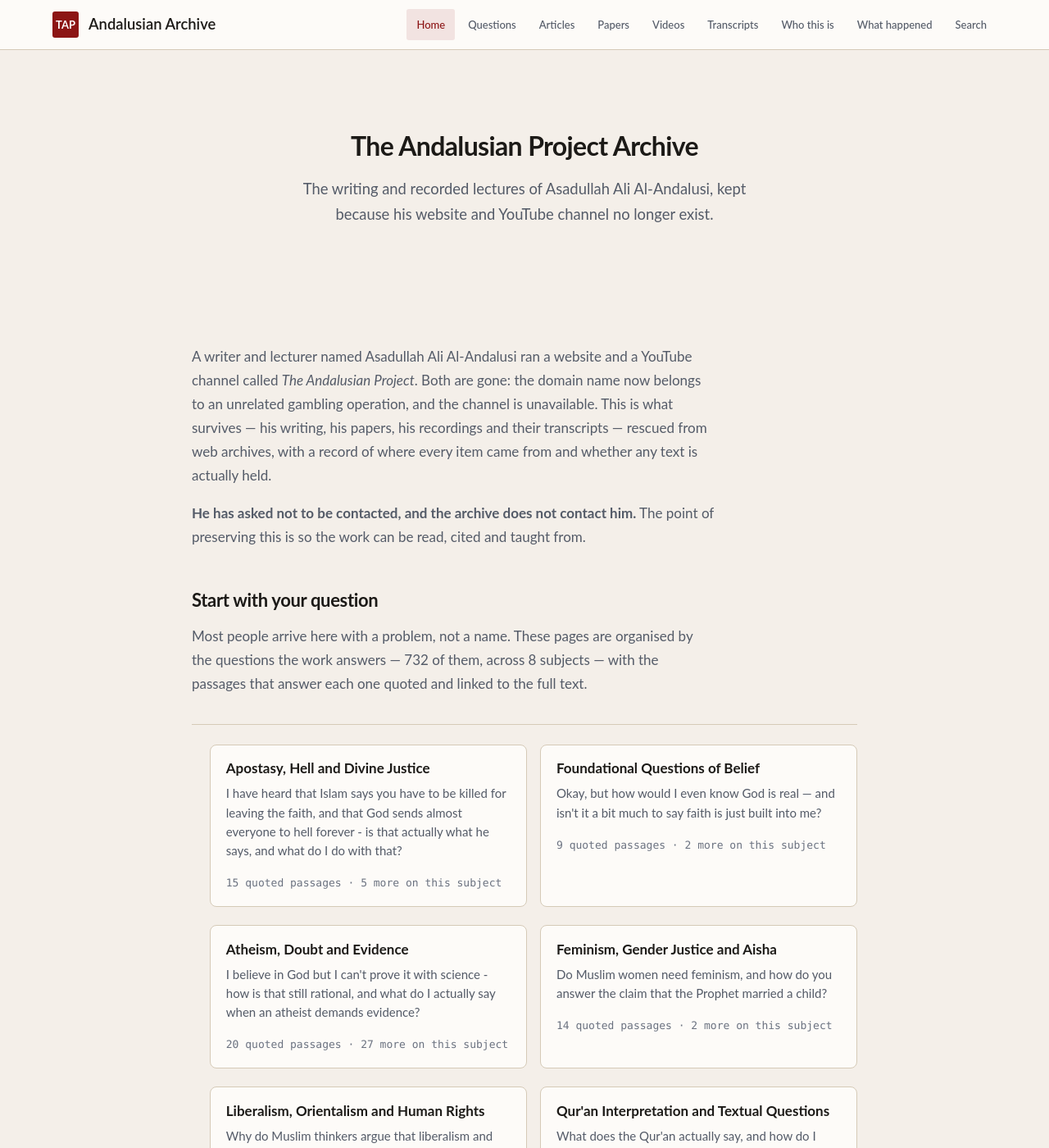
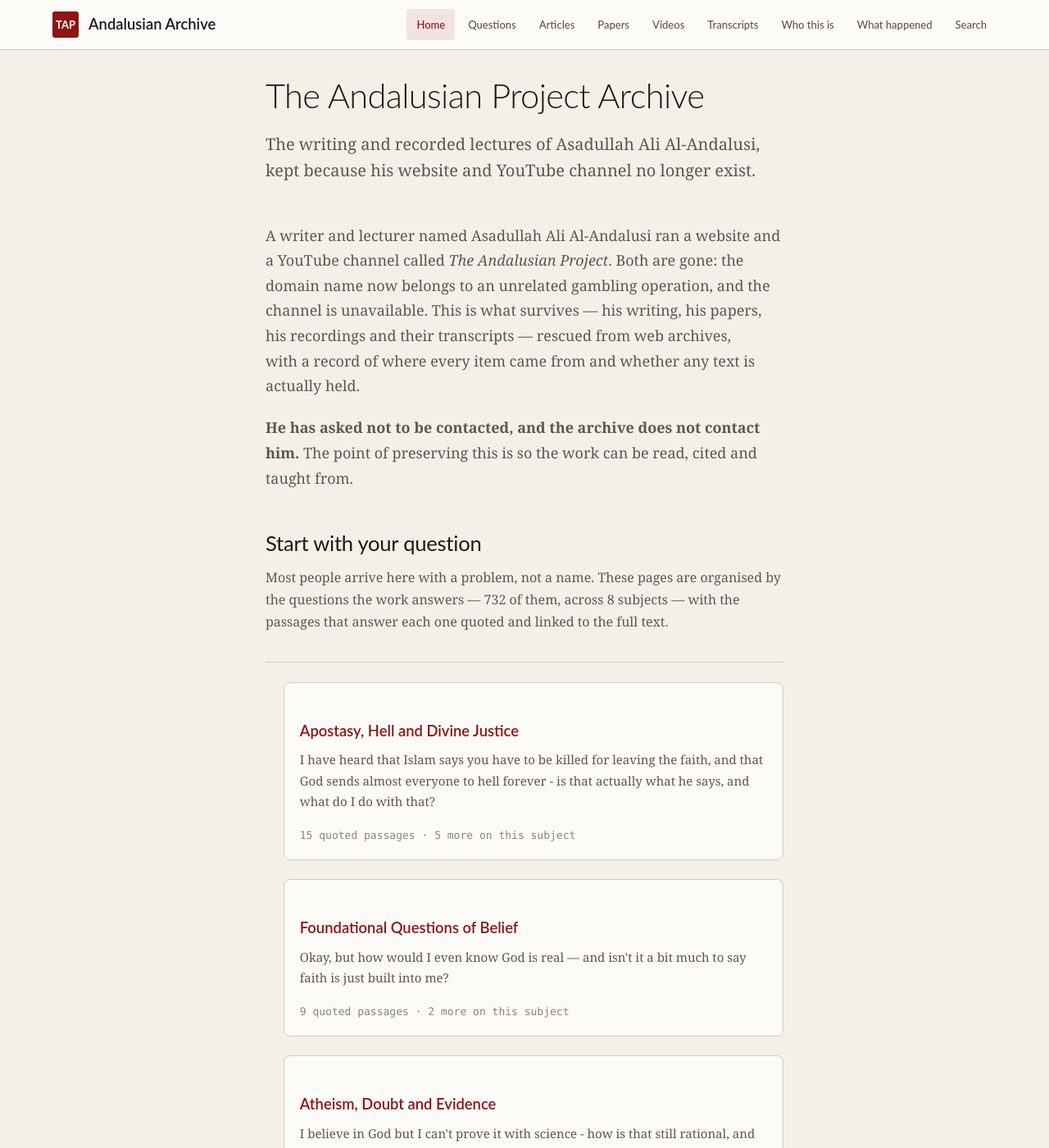
Before and after one commit to the-andalusian-project-archive/andalusian-archive, a Jekyll site: the page built from index.md, in a window 1280 px wide and 1400 px high. Shown: the whole window at 82% size. Built offline with Jekyll 4.4.1, drawn with Linux system fonts in a browser that asks for light colours.

Commit message:
style: serif prose at a 680px measure, left-aligned, weight-300 headings
The site is a reading archive, so body text is serif at 18.4px/1.7 and headings
switch to the sans at weight 300, which is where SEP's headings come from.

Deletes the stale prefers-color-scheme: light token layer. It sat after :root, so
in light mode it won the cascade: --measure resolved to 68ch rather than the
declared 680px, --color-text-secondary to a cool #545b68 rather than the warm
#5c5750, and --text-base to 1.0625rem. check_measure() had passed throughout
because it read the first declaration in the file rather than the one the
cascade resolves to - the same class of blind spot as the _site check in
1c177ba.

check_palette() now fails on any palette token re-declared inside a
prefers-color-scheme query other than the dark block. Width media queries are
exempt: a token narrowed at 480px cannot override the desktop palette, but a
colour-scheme query can, at every width.

Also left-aligns the reading column. The old hero centred its h1 and subtitle
while the body beneath stayed left-aligned inside a centred column, so the page
mixed both alignments and read as a landing page.

```diff
--- a/assets/css/style.css
+++ b/assets/css/style.css
@@ -2040,20 +2040,15 @@
    overrides, so it sits last and wins on equal specificity.
    ============================================================================ */
 
-@media (prefers-color-scheme: light) {
-  :root {
-    /* Contrast-corrected greys. Old tertiary #9ca3af was 2.54:1 - a fail. */
-    --color-text-secondary: #545b68;
-    --color-text-tertiary: #6b7280;
-    --color-muted: #6b7280;
-
-    --text-base: 1.0625rem;   /* 17px, from 16px */
-    --line-height: 1.7;
-
-    /* The comfortable line length for running text at this type size. */
-    --measure: 68ch;
-  }
-}
+/* The `prefers-color-scheme: light` token layer that stood here was deleted
+   by the reading-first redesign. It sat after :root and so won the cascade,
+   re-declaring --color-text-secondary, --color-text-tertiary, --color-muted,
+   --text-base and --measure with the old dashboard's values. In light mode
+   that meant --measure resolved to 68ch and the secondary ink to a cool
+   #545b68, neither of which is in the new palette. check_palette() now
+   fails on any second declaration of a palette token, so a stale override
+   layer cannot pass the gate again. */
+
 
 /* --- prose gets a measure; page furniture keeps the full width ----------- */
 
@@ -2408,3 +2403,225 @@
     padding: 0.55rem 0.7rem;
   }
 }
+/* ==========================================================================
+   READING-FIRST SYSTEM
+   --------------------------------------------------------------------------
+   Appended as an override layer rather than an in-place rewrite. The rules above
+   are the old dashboard system; these win by cascade order. The superseded
+   rules are pruned in a later pass, once this layer is verified in a browser -
+   deleting 1,300 lines of CSS and restyling in the same change would make a
+   visual regression impossible to attribute.
+
+   Order of the tasks that produced this section:
+     1  tokens and both themes
+     2  typography and the measure          <- this block
+     3  links, buttons, badges, tags
+     4  cards as list rows, backlink blocks as indents
+     5  tables, nav, footer, hero, timeline, stats
+     6  narrow screens
+   ========================================================================== */
+
+/* --- 2. typography --------------------------------------------------------
+   This is a reading archive: 68 machine transcripts and a body of recovered
+   prose held verbatim. Body text is serif at 18px/1.7, the measure is 680px
+   (the midpoint of Goodreads 625, IEP 700, SEP 707), and headings switch to the
+   sans at weight 300, which is where SEP's headings come from. */
+
+body {
+  font-family: var(--font-sans);
+  font-size: var(--text-base);
+  line-height: var(--line-height);
+  color: var(--color-text);
+  background: var(--color-bg);
+  -webkit-font-smoothing: antialiased;
+  -moz-osx-font-smoothing: grayscale;
+}
+
+.page-content,
+.prose-reading {
+  font-family: var(--font-serif);
+  font-size: var(--text-body);
+  line-height: var(--line-height);
+  color: var(--color-text);
+  max-width: var(--measure);
+}
+
+.page-content-wide { max-width: var(--measure-wide); }
+
+.page-content p,
+.page-content li {
+  font-family: var(--font-serif);
+  line-height: var(--line-height);
+}
+
+.page-content p { margin: 0 0 1.15em; }
+
+.page-content .lead,
+.page-content p.lead {
+  font-family: var(--font-serif);
+  font-size: var(--text-lead);
+  line-height: 1.6;
+  color: var(--color-text-secondary);
+  margin-bottom: 1.6em;
+}
+
+.page-content h1,
+.page-content h2,
+.page-content h3,
+.page-content h4,
+h1, h2, h3, h4, h5, h6 {
+  font-family: var(--font-sans);
+  color: var(--color-text);
+  text-wrap: balance;
+  letter-spacing: -0.01em;
+}
+
+h1,
+.page-content h1 {
+  font-size: var(--text-3xl);
+  font-weight: 300;
+  line-height: 1.15;
+  letter-spacing: -0.015em;
+  margin: 0 0 0.5em;
+}
+
+h2,
+.page-content h2 {
+  font-size: var(--text-xl);
+  font-weight: 400;
+  line-height: 1.3;
+  margin: 2.2rem 0 0.7rem;
+}
+
+h3,
+.page-content h3 {
+  font-size: var(--text-lg);
+  font-weight: 600;
+  line-height: 1.4;
+  margin: 1.8rem 0 0.6rem;
+  letter-spacing: 0;
+}
+
+h4,
+.page-content h4 {
+  font-size: var(--text-base);
+  font-weight: 600;
+  line-height: 1.4;
+  margin: 1.4rem 0 0.5rem;
+  letter-spacing: 0;
+}
+
+/* The eyebrow is the small-caps label the references set above a section. */
+.eyebrow {
+  font-family: var(--font-sans);
+  font-size: var(--text-xs);
+  font-weight: 600;
+  letter-spacing: 0.08em;
+  text-transform: uppercase;
+  color: var(--color-text-secondary);
+}
+
+.page-content .meta,
+.page-content p.crumb {
+  font-family: var(--font-sans);
+  font-size: var(--text-sm);
+  line-height: 1.5;
+  color: var(--color-text-secondary);
+}
+
+.page-content blockquote {
+  font-family: var(--font-serif);
+  font-size: 1.1875rem;
+  line-height: 1.65;
+  color: var(--color-text-secondary);
+  background: none;
+  border: 0;
+  border-left: 2px solid var(--color-border-strong);
+  border-radius: 0;
+  padding: 0.15rem 0 0.15rem 1.25rem;
+  margin: 1.6rem 0;
+}
+
+.page-content code,
+.page-content pre,
+.page-content blockquote code {
+  font-family: var(--font-mono);
+  font-size: 0.875em;
+}
+
+.page-content pre {
+  font-family: var(--font-mono);
+  font-size: 0.875em;
+  background: var(--color-surface-sunken);
+  border: 1px solid var(--color-border);
+  border-radius: var(--radius-md);
+  padding: 1rem 1.15rem;
+  overflow-x: auto;
+  color: var(--color-text);
+}
+
+.page-content a:not(.btn):not(.quick-link) {
+  color: var(--color-primary);
+  text-decoration: none;
+  text-underline-offset: 3px;
+}
+
+.page-content a:not(.btn):not(.quick-link):hover,
+.page-content a:not(.btn):not(.quick-link):focus-visible {
+  color: var(--color-primary-hover);
+  text-decoration: underline;
+}
+
+.page-content ul,
+.page-content ol {
+  font-family: var(--font-serif);
+  line-height: var(--line-height);
+}
+
+.page-content li { margin-bottom: 0.4em; }
+/* --- 2b. left-align the reading column -------------------------------------
+   The old hero centred its h1 and subtitle while the body beneath stayed
+   left-aligned inside a centred column, so the page mixed both alignments and
+   read as a landing page. SEP and IEP left-align the whole column, and the
+   asymmetric gutter a centred 680px column leaves on a wide screen is wasted
+   reading space. The column is centred as a block against the page; the text
+   inside it is left. */
+
+.hero,
+.page-header {
+  text-align: left;
+  max-width: var(--measure);
+  margin: 0 auto 2.5rem;
+  padding: 0;
+}
+
+.hero h1,
+.page-header h1 {
+  font-family: var(--font-sans);
+  font-size: var(--text-3xl);
+  font-weight: 300;
+  line-height: 1.15;
+  letter-spacing: -0.015em;
+  text-align: left;
+  margin: 0 0 0.45em;
+}
+
+.hero .hero-subtitle,
+.page-header .lead,
+.page-header p {
+  font-family: var(--font-serif);
+  font-size: var(--text-lead);
+  line-height: 1.6;
+  color: var(--color-text-secondary);
+  text-align: left;
+  max-width: none;
+  margin: 0 0 1.4em;
+}
+
+.page-content,
+.prose-reading,
+.page-content-wide {
+  text-align: left;
+  margin-left: auto;
+  margin-right: auto;
+}
```
Also changed, not shown: scripts/test_quotes.py (+27 -1 lines).
